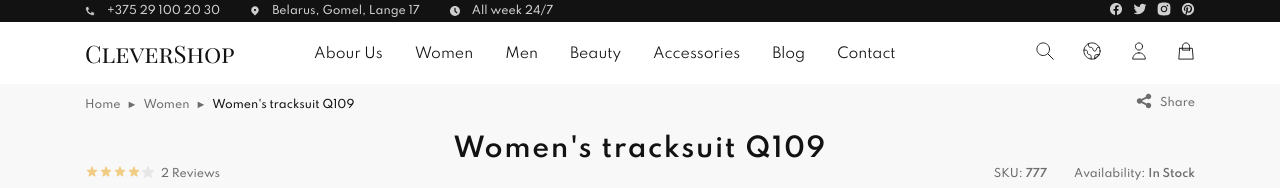
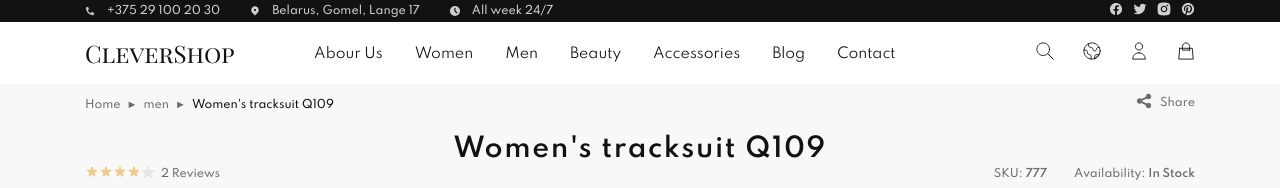
Before and after one commit to Ivan6813/training-shop, a React (Create React App) app: page /#/men/1 in a window 1280 px wide. Shown: the top 188 px of the page. Built offline with nearby package versions, Linux system fonts and the light colour scheme.

Commit message:
add links on Slider components

```diff
--- a/src/Components/Main/Slider/Slider.js
+++ b/src/Components/Main/Slider/Slider.js
@@ -3,6 +3,7 @@ import mainImg from "../../../img/slider-main-img.png";
 import womenImg from "../../../img/slider-women-img.png";
 import menImg from "../../../img/slider-men-img.png";
 import accessoriesImg from "../../../img/slider-accessories-img.png";
+import { Link } from "react-router-dom";
 import "./Slider.scss";
 
 function Slider() {
@@ -23,19 +24,19 @@ function Slider() {
                </div>
                <div className = "slider-items">
                    <div className = "wrapper-slider-items">
-                       <div className = "slider-item-women">
+                       <Link to = "/women" className = "slider-item-women">
                             <img className = "women-img" src = {womenImg} alt = "women"/>
                             <div className = "slider-items-text">Women</div>
-                       </div>
-                       <div className = "slider-item-men">
+                       </Link>
+                       <Link to = "/men" className = "slider-item-men">
                             <img className = "men-img" src = {menImg} alt = "men"/>
                             <div className = "slider-items-text">men</div>
-                       </div>
+                       </Link>
                    </div>
-                   <div className = "slider-item-accessories">
+                   <Link to = "/" className = "slider-item-accessories">
                        <img className = "accessories-img" src = {accessoriesImg} alt = "accessories"/>
                        <div className = "slider-items-text">Accessories</div>
-                   </div>
+                   </Link>
                </div>
             </div>
         </div>
--- a/src/Components/Main/Slider/Slider.scss
+++ b/src/Components/Main/Slider/Slider.scss
@@ -16,6 +16,7 @@
 .slider-select-item {
     position: relative;
     margin-right: 30px;
+    cursor: pointer;
     @include tablets {
         margin-right: 15px;
     }
--- a/src/Components/Product-page/Product-header/Product-header.js
+++ b/src/Components/Product-page/Product-header/Product-header.js
@@ -3,7 +3,7 @@ import Rating from "../../Rating/Rating";
 import { Link } from "react-router-dom";
 import "./Product-header.scss";
 
-function ProductHeader() {
+function ProductHeader({category}) {
 
     return (
         <div className = "product-header">
@@ -11,8 +11,8 @@ function ProductHeader() {
                 <div className = "wrapper-product-header">
                     <div className = "product-header-nav">
                         <Link className = "home-link" to = "/">Home</Link>
-                        <Link className = "products-page-link" to = "/women">Women</Link>
-                        <Link className = "current-product-link" to = "/women/:1">Women's tracksuit Q109</Link>
+                        <Link className = "products-page-link" to = {`/${category}`}>{category}</Link>
+                        <Link className = "current-product-link" to = {`/${category}/1`}>Women's tracksuit Q109</Link>
                     </div>
                     <Link className = "share-link" to = "/">Share</Link>
                 </div>
--- a/src/Components/Product-page/index.js
+++ b/src/Components/Product-page/index.js
@@ -19,7 +19,7 @@ function ProductPage() {
 
     return (
         <div className = "page-product" data-test-id = {`product-page-${category}`}>
-            <ProductHeader/>
+            <ProductHeader category = {category}/>
             <div className = "container">
                 <div className = "product-page">
                     <ProductSlider/>
```
